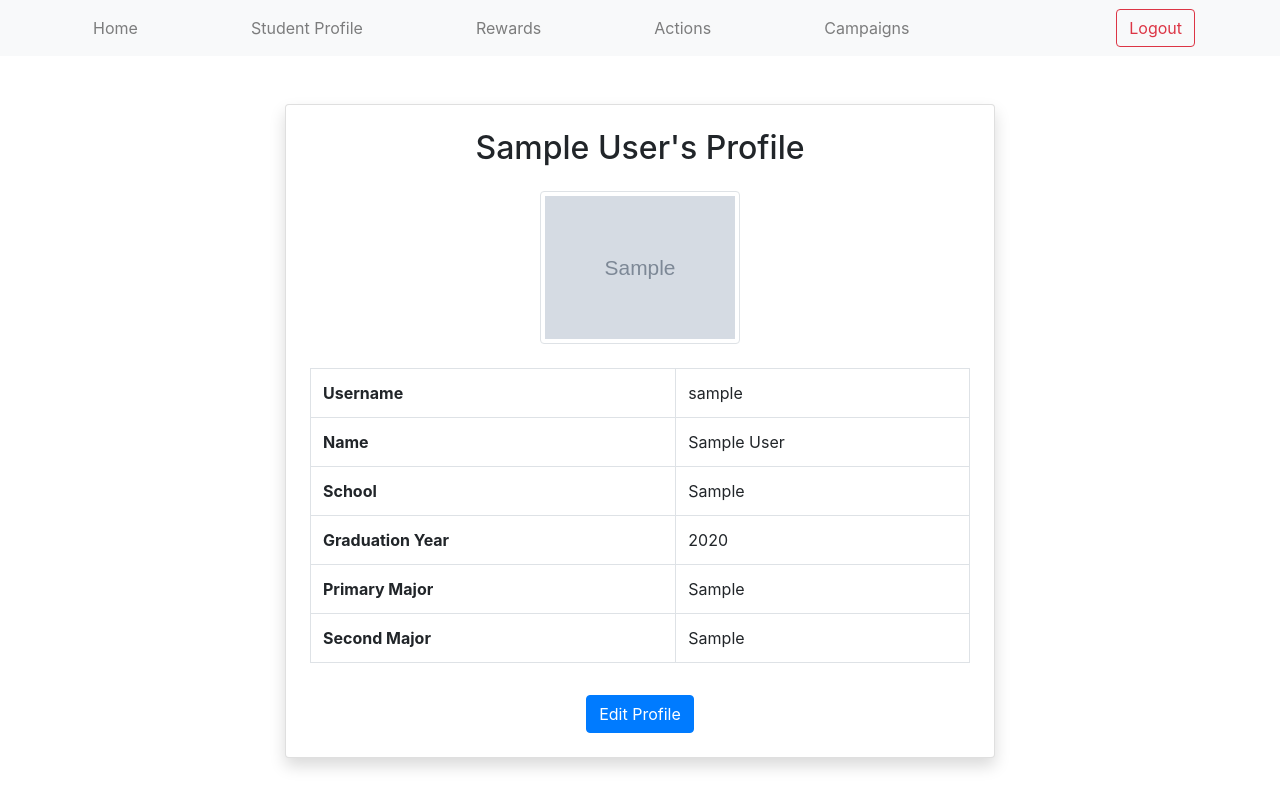
After one commit to CSCI3356-Fall2024/Electronic-Eagles, a Django app: page /profile/ in a window 1280 px wide. The commit adds this page. Run offline with Django 5.2, Linux system fonts and the light colour scheme; a user stored in the database is signed in; tables that the repository leaves empty hold one stand-in row (values such as "Sample post"); grey boxes marked "Sample" are stand-in pictures; parts of the project's set-up code (start-up, migrations or seed data) failed here and were passed over; some libraries are stand-ins or nearby versions.

Commit message:
add templates

```diff
--- /dev/null
+++ b/delivery3/app/templates/profile.html
@@ -0,0 +1,62 @@
+{% extends "base.html" %}
+
+{% block title %}
+    Profile - {{ profile.username }}
+{% endblock %}
+
+{% block content %}
+<div class="container mt-5">
+    <div class="row justify-content-center">
+        <div class="col-lg-8 col-md-10">
+            <div class="card shadow">
+                <div class="card-body p-4">
+                    <h2 class="text-center mb-4">{{ profile.name }}'s Profile</h2>
+                    <div class="profile-section">
+                        <!-- Display profile picture if available -->
+                        {% if profile.profile_picture %}
+                            <div class="text-center mb-4">
+                                <img src="{{ profile.profile_picture.url }}" alt="Profile Picture" class="img-thumbnail" style="max-width: 200px;">
+                            </div>
+                        {% else %}
+                            <p class="text-center">No profile picture uploaded.</p>
+                        {% endif %}
+
+                        <!-- Display profile details -->
+                        <table class="table table-bordered">
+                            <tbody>
+                                <tr>
+                                    <th>Username</th>
+                                    <td>{{ profile.username }}</td>
+                                </tr>
+                                <tr>
+                                    <th>Name</th>
+                                    <td>{{ profile.name }}</td>
+                                </tr>
+                                <tr>
+                                    <th>School</th>
+                                    <td>{{ profile.school }}</td>
+                                </tr>
+                                <tr>
+                                    <th>Graduation Year</th>
+                                    <td>{{ profile.graduation_year }}</td>
+                                </tr>
+                                <tr>
+                                    <th>Primary Major</th>
+                                    <td>{{ profile.major1 }}</td>
+                                </tr>
+                                <tr>
+                                    <th>Second Major</th>
+                                    <td>{{ profile.major2|default:"N/A" }}</td>
+                                </tr>
+                            </tbody>
+                        </table>
+                    </div>
+                    <div class="text-center">
+                        <a href="{% url 'profile_setup' %}" class="btn btn-primary mt-3">Edit Profile</a>
+                    </div>
+                </div>
+            </div>
+        </div>
+    </div>
+</div>
+{% endblock %}
--- a/delivery3/app/templates/profile_setup.html
+++ b/delivery3/app/templates/profile_setup.html
@@ -54,8 +54,8 @@
 
                             <!-- Profile Picture Upload -->
                             <div class="form-group mb-4">
-                                <label for="profile-pic-upload" class="form-label">Profile Picture <span class="text-danger">*</span></label>
-                                <input type="file" class="form-control" id="profile-pic-upload" name="profile_picture" accept="image/*" required>
+                                <label for="profile-pic-upload" class="form-label">Profile Picture</label>
+                                <input type="file" class="form-control" id="profile-pic-upload" name="profile_picture" accept="image/*">
                             </div>
 
                             <button type="submit" class="btn btn-primary w-100">Create Profile</button>
```
